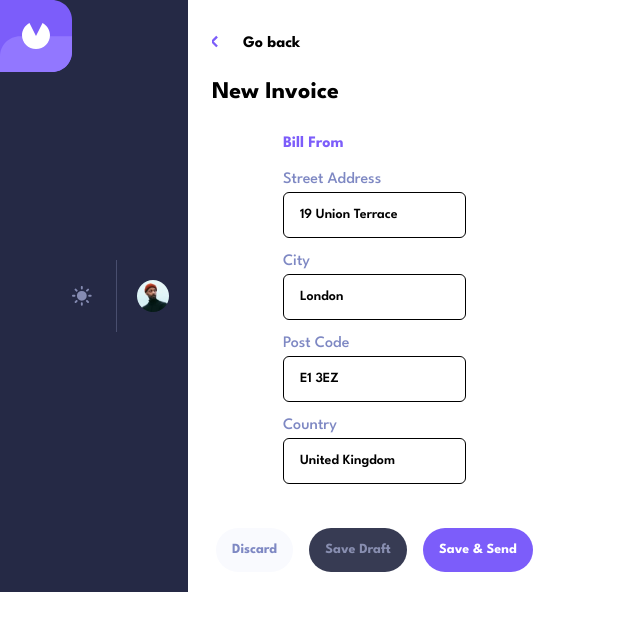
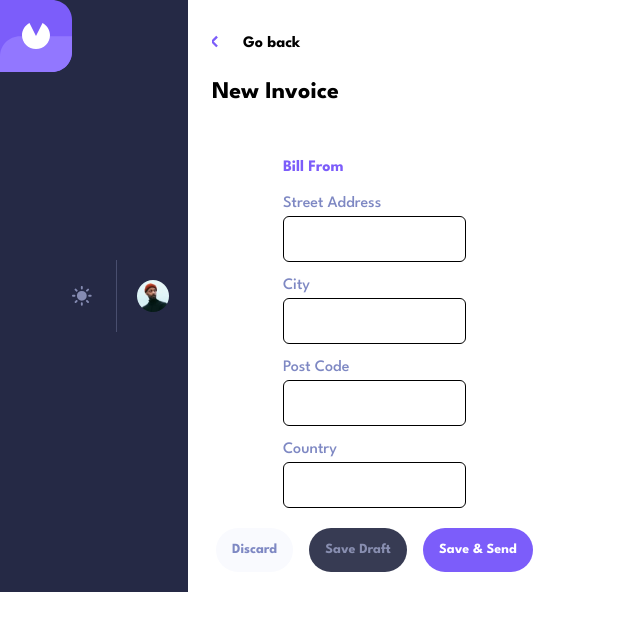
Before and after one commit to Mariia22/invoice-app, a Next.js app in the folder invoice-app/: page /invoices/create in a window 1280 px wide. Shown: the top 630 px of the page, without its empty margins (0-640 px from the left). Built offline with nearby package versions, Linux system fonts and the light colour scheme.

Commit message:
feat: add submit buttons to form

```diff
--- a/invoice-app/src/app/invoices/[id]/edit/page.tsx
+++ b/invoice-app/src/app/invoices/[id]/edit/page.tsx
@@ -1,22 +1,16 @@
 import { Invoice } from "@/app/lib/types";
 import ButtonBack from "@/app/ui/invoices/Buttons/ButtonBack";
-import ButtonCancel from "@/app/ui/invoices/Buttons/ButtonCancel";
-import ButtonSaveChanges from "@/app/ui/invoices/Buttons/ButtonSaveChanges";
 import FormInvoice from "@/app/ui/invoices/Form/FormInvoice";
-import Footer from "@/app/ui/shared/Footer";
 import IdHeadline from "@/app/ui/shared/IdHeadline";
 
 export default function EditPage({ params }: { params: Invoice }) {
+
   return (
     <>
-      <div className="mt-8 mx-6 mb-6">
+      <div className="mt-8 mx-6">
         <ButtonBack />
         <div className="mt-6 text-2xl font-bold text-headerText">Edit <IdHeadline id={params.id} /></div>
-        <FormInvoice params={params} />
       </div>
-      <Footer>
-        <ButtonCancel name="Cancel" />
-        <ButtonSaveChanges name="Save Changes" isEditing={true} />
-      </Footer>
+      <FormInvoice isEditing={true}/>
     </>)
 }
--- a/invoice-app/src/app/invoices/create/page.tsx
+++ b/invoice-app/src/app/invoices/create/page.tsx
@@ -1,23 +1,14 @@
 import ButtonBack from "@/app/ui/invoices/Buttons/ButtonBack";
-import ButtonCancel from "@/app/ui/invoices/Buttons/ButtonCancel";
-import ButtonSaveChanges from "@/app/ui/invoices/Buttons/ButtonSaveChanges";
-import ButtonSaveDraft from "@/app/ui/invoices/Buttons/ButtonSaveDraft";
 import FormInvoice from "@/app/ui/invoices/Form/FormInvoice";
-import Footer from "@/app/ui/shared/Footer";
 
-export default function CreatePage({ params }: { params: { id: string } }) {
+export default function CreatePage() {
   return (
     <>
       <div className="mt-8 mx-6 mb-6">
         <ButtonBack />
         <p className="mt-6 font-bold text-2xl">New Invoice</p>
-        <FormInvoice id={params.id} />
       </div>
-      <Footer>
-        <ButtonCancel name="Discard" />
-        <ButtonSaveDraft />
-        <ButtonSaveChanges name="Save & Send" isEditing={false} />
-      </Footer>
+      <FormInvoice isEditing={false} />
     </>
   )
 }
--- a/invoice-app/src/app/ui/invoices/Buttons/ButtonSaveChanges.tsx
+++ b/invoice-app/src/app/ui/invoices/Buttons/ButtonSaveChanges.tsx
@@ -2,15 +2,11 @@
 
 import Button from "../../shared/Button"
 
-export default function ButtonSaveChanges({ name, isEditing }: { name: string, isEditing: boolean }) {
-  function saveChanges() {
-    isEditing ? console.log("Saved") : console.log("Saved and Sent")
-  }
-
+export default function ButtonSaveChanges({ name }: { name: string }) {
   return (
     <Button
       style="bg-primary text-text"
-      onClick={saveChanges}
+      type="submit"
       text={name} />
   )
 }
--- a/invoice-app/src/app/ui/invoices/Form/FormInvoice.tsx
+++ b/invoice-app/src/app/ui/invoices/Form/FormInvoice.tsx
@@ -1,28 +1,36 @@
 'use client'
 
-import { FormField, FormInput, Invoice } from "@/app/lib/types"
+import { FormInput } from "@/app/lib/types"
 import { SubmitHandler, useForm } from "react-hook-form"
 import data from "../../../data.json"
-import { buildFormSectionBillFrom, buildFormSectionBillTo, buildFormSectionInvoiceData, buildFormSectionItemList } from "./formData"
+import { billFromData, newInvoice } from "./formData"
 import FormSection from "./FormSection"
 import FormHeader from "./FormHeader"
+import Footer from "../../shared/Footer"
+import ButtonCancel from "../Buttons/ButtonCancel"
+import ButtonSaveChanges from "../Buttons/ButtonSaveChanges"
+import ButtonSaveDraft from "../Buttons/ButtonSaveDraft"
 
-export default function FormInvoice({ params }: { params: Invoice }) {
-  const { register, handleSubmit, formState: { errors } } = useForm<FormInput>()
+export default function FormInvoice({ isEditing }: { isEditing: boolean }) {
+  //temporarily, before Redux
+  const invoice = isEditing ? data[0] : newInvoice;
+
+  const { register, handleSubmit, formState: { errors } } = useForm<FormInput>({
+    defaultValues: {
+      senderStreetAddress: invoice.senderAddress.street,
+      senderCity: invoice.senderAddress.city,
+      senderPostCode: invoice.senderAddress.postCode,
+      senderCountry: invoice.senderAddress.country
+    },
+  })
+
   const onSubmit: SubmitHandler<FormInput> = (data) => console.log(data)
-  const invoice = data[0]
-  const billFrom: FormField[] = buildFormSectionBillFrom(invoice)
-  // const billTo: FormField[] = buildFormSectionBillTo(invoice)
-  // const invoiceData: FormField[] = buildFormSectionInvoiceData(invoice)
-  // const itemList: FormField[] = buildFormSectionItemList(invoice)
 
   return (
-    <form
-      className="flex flex-col justify-start items-center w-full m-auto"
-      onSubmit={handleSubmit(onSubmit)}>
+    <form className="flex flex-col justify-start items-center w-full m-auto" onSubmit={handleSubmit(onSubmit)}>
       <FormSection marginTop={6}>
         <FormHeader header="Bill From" />
-        {billFrom.map((field) => (
+        {billFromData.map((field) => (
           <div key={field.id} className={`text-left flex flex-col w-full col-span-${field.gridCols}`}>
             <label className="text-secondary">{field.label}</label>
             <input
@@ -31,7 +39,6 @@ export default function FormInvoice({ params }: { params: Invoice }) {
               })}
               className={`border border-gray-300 text-sm font-semibold mb-1 max-w-full w-full outline-none rounded-md m-0 py-3 px-4 md:py-3 md:px-4 md:mb-0 focus:border-red-500 col-span-${field.gridCols}}`}
               type={field.type}
-              defaultValue={field.defaultValue}
             />
             {errors[field.name] && (
               <span>This field is required</span>
@@ -39,6 +46,18 @@ export default function FormInvoice({ params }: { params: Invoice }) {
           </div>
         ))}
       </FormSection>
+      <Footer>
+        {isEditing
+          ? <>
+            <ButtonCancel name="Cancel" />
+            <ButtonSaveChanges name="Save Changes" />
+          </>
+          : <>
+            <ButtonCancel name="Discard" />
+            <ButtonSaveDraft />
+            <ButtonSaveChanges name="Save & Send" />
+          </>}
+      </Footer>
     </form>
   )
 }
--- a/invoice-app/src/app/ui/invoices/Form/FormSection.tsx
+++ b/invoice-app/src/app/ui/invoices/Form/FormSection.tsx
@@ -1,3 +1,3 @@
 export default function FormSection({ children, marginTop }: { children: React.ReactNode, marginTop: number }) {
-  return (<section className={`grid gap-3 mt-${marginTop}`}>{children}</section>)
+  return (<section className={`grid gap-3 mt-${marginTop} mx-6`}>{children}</section>)
 }
--- a/invoice-app/src/app/ui/invoices/Form/formData.ts
+++ b/invoice-app/src/app/ui/invoices/Form/formData.ts
@@ -1,11 +1,33 @@
-import { FormField, Invoice } from "@/app/lib/types";
+import { FormField } from "@/app/lib/types";
 
-export function buildFormSectionBillFrom (invoice:Invoice):FormField[] {
-  return [
+export const newInvoice = {
+  id: "",
+  createdAt: "",
+  paymentDue: "",
+  clientName: "",
+  description: "",
+  total: 0,
+  status: "",
+  clientEmail: "",
+  senderAddress: {
+    street: "",
+    city: "",
+    postCode: "",
+    country: "",
+  },
+  clientAddress: {
+    street: "",
+    city: "",
+    postCode: "",
+    country: "",
+  },
+  items: []
+}
+
+export const billFromData:FormField[]= [
     {
       id: 1,
-      name: "streetAddress",
-      defaultValue: invoice.senderAddress.street,
+      name: "senderStreetAddress",
       label: "Street Address",
       type: "text",
       required: true,
@@ -13,8 +35,7 @@ export function buildFormSectionBillFrom (invoice:Invoice):FormField[] {
     },
     {
       id: 2,
-      name: "city",
-      defaultValue: invoice.senderAddress.city,
+      name: "senderCity",
       label: "City",
       type: "text",
       required: true,
@@ -22,8 +43,7 @@ export function buildFormSectionBillFrom (invoice:Invoice):FormField[] {
     },
     {
       id: 3,
-      name: "postCode",
-      defaultValue: invoice.senderAddress.postCode,
+      name: "senderPostCode",
       label: "Post Code",
       type: "text",
       required: true,
@@ -31,99 +51,10 @@ export function buildFormSectionBillFrom (invoice:Invoice):FormField[] {
     },
     {
       id: 4,
-      name: "country",
-      defaultValue: invoice.senderAddress.country,
+      name: "senderCountry",
       label: "Country",
       type: "text",
       required: true,
       gridCols: 2,
     }
   ]
-}
-
-export function buildFormSectionBillTo (invoice:Invoice):FormField[] {
-  return [
-    {
-      id: 1,
-      name: "streetAddress",
-      defaultValue: invoice.clientAddress.street,
-      label: "Street Address",
-      type: "text",
-      required: true,
-      gridCols: 1,
-    },
-    {
-      id: 2,
-      name: "streetAddress",
-      defaultValue: invoice.clientAddress.street,
-      label: "Street Address",
-      type: "text",
-      required: true,
-      gridCols: 1,
-    }
-  ]
-}
-
-export function buildFormSectionInvoiceData (invoice:Invoice):FormField[] {
-  return [
-    {
-      id: 1,
-      name: "streetAddress",
-      defaultValue: invoice.clientAddress.street,
-      label: "Street Address",
-      type: "text",
-      required: true,
-      gridCols: 1,
-    },
-    {
-      id: 2,
-      name: "streetAddress",
-      defaultValue: invoice.clientAddress.street,
-      label: "Street Address",
-      type: "text",
-      required: true,
-      gridCols: 1,
-    }
-  ]
-}
-
-export function buildFormSectionItemList (invoice:Invoice):FormField[] {
-  return [
-    {
-      id: 1,
-      name: "streetAddress",
-      defaultValue: invoice.senderAddress.street,
-      label: "Street Address",
-      type: "text",
-      required: true,
-      gridCols: 1,
-    },
-    {
-      id: 2,
-      name: "city",
-      defaultValue: invoice.senderAddress.city,
-      label: "City",
-      type: "text",
-      required: true,
-      gridCols: 2,
-    },
-    {
-      id: 3,
-      name: "postCode",
-      defaultValue: invoice.senderAddress.postCode,
-      label: "Post Code",
-      type: "text",
-      required: true,
-      gridCols: 2,
-    },
-    {
-      id: 4,
-      name: "country",
-      defaultValue: invoice.senderAddress.country,
-      label: "Country",
-      type: "text",
-      required: true,
-      gridCols: 1,
-    }
-  ]
-}
--- a/invoice-app/src/app/ui/shared/Button.tsx
+++ b/invoice-app/src/app/ui/shared/Button.tsx
@@ -3,10 +3,10 @@
 type ButtonProps = {
   text: string;
   style: string;
-  onClick: () => void
+  type?: "submit" | "button"
+  onClick?: () => void
 }
 
-export default function Button({ text, style, onClick }: ButtonProps) {
-
-  return (<button type="button" className={`${style} text-sm py-3 px-4 mx-2 rounded-3xl font-bold`} onClick={onClick}>{text}</button>)
+export default function Button({ text, style, onClick, type }: ButtonProps) {
+  return (<button type={type || "button"} className={`${style} text-sm py-3 px-4 mx-2 rounded-3xl font-bold`} onClick={onClick}>{text}</button>)
 }
```
Also changed, not shown: invoice-app/src/app/lib/types.ts (+4 -5 lines).
